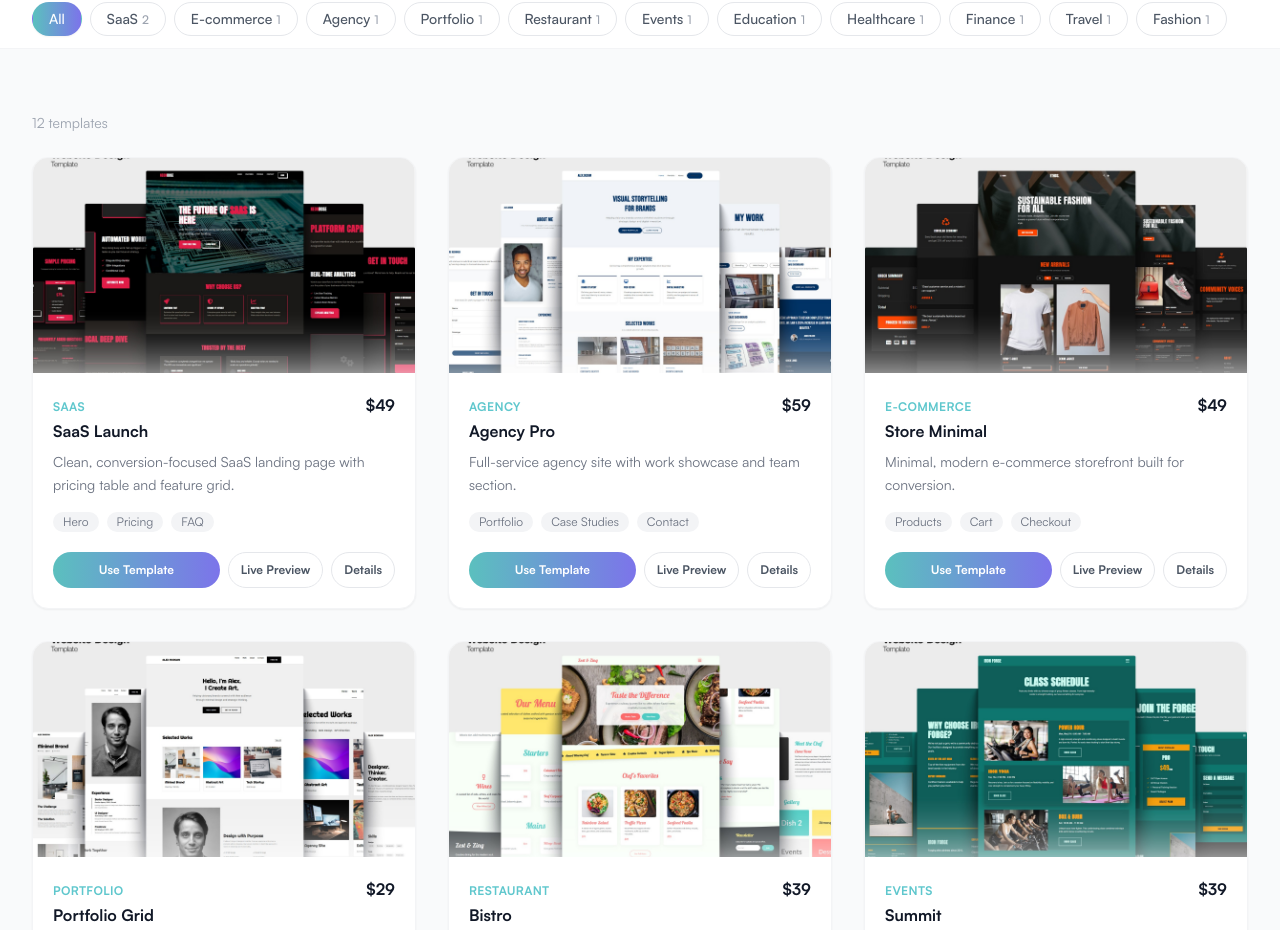
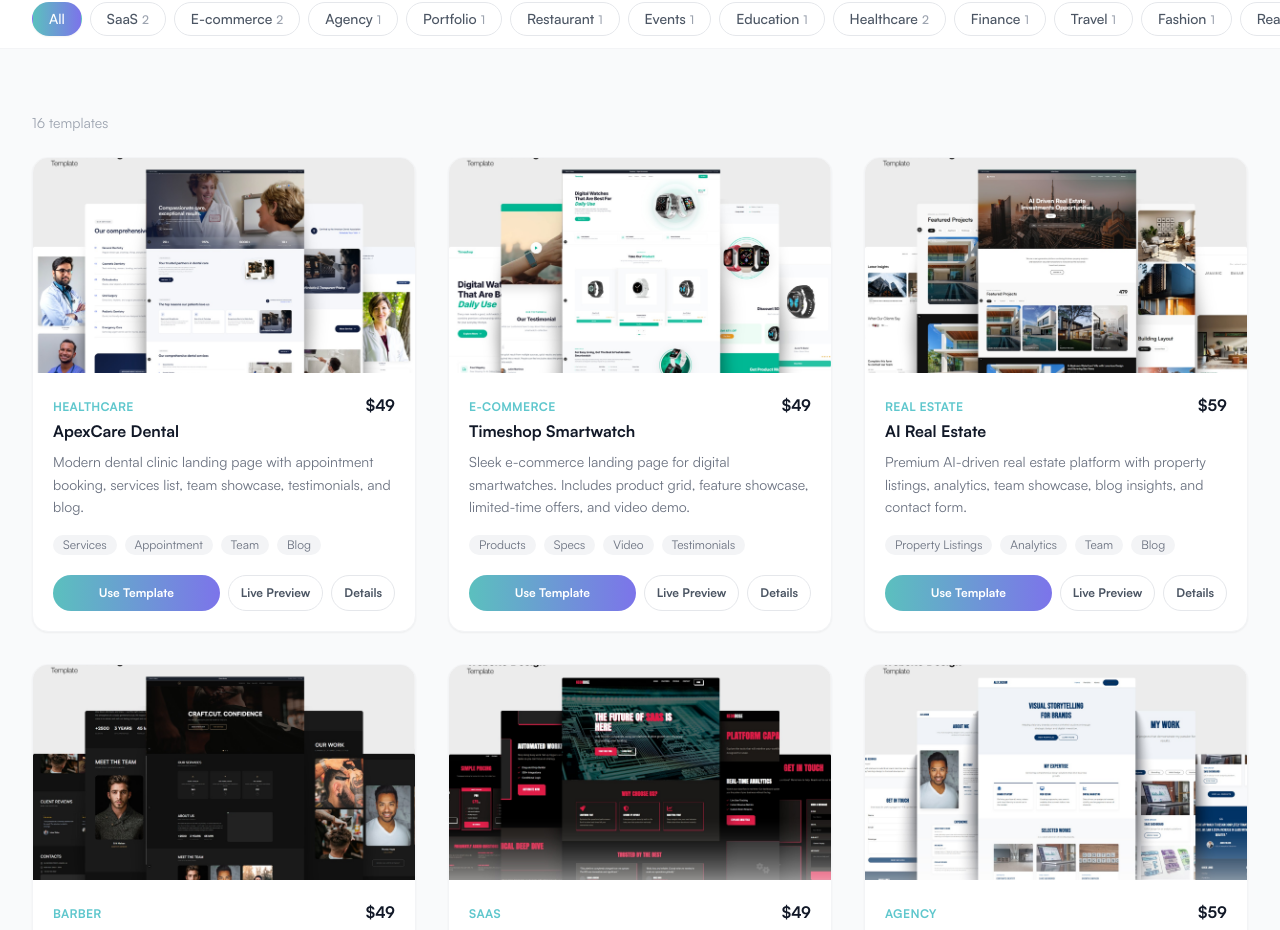
Before and after one commit to Naim3097/NEXOVA, a Next.js app: page /marketplace in a window 1280 px wide. Shown: the part 501-1431 px from the top of the page. Built offline with nearby package versions, Linux system fonts and the light colour scheme; no server answers.

Commit message:
fix: restore 4 missing marketplace templates (apexcare, timeshop, real estate, barber)

```diff
--- a/app/(marketing)/marketplace/[slug]/page.tsx
+++ b/app/(marketing)/marketplace/[slug]/page.tsx
@@ -23,6 +23,123 @@ type Template = {
 };
 
 const TEMPLATES: Template[] = [
+  {
+    slug: 'apexcare-dental',
+    title: 'ApexCare Dental',
+    category: 'Healthcare',
+    price: 49,
+    tags: ['Services', 'Appointment', 'Team', 'Blog'],
+    description:
+      'Modern dental clinic landing page with appointment booking, services list, team showcase, testimonials, and blog. Radiates trust and professionalism.',
+    sections: [
+      'Hero with patient stats and trust signals',
+      'About section with doctor image',
+      'Why Choose Us — reasons grid',
+      'Comprehensive dental services list',
+      'Appointment booking form',
+      'Patient testimonial spotlight',
+      'Team / dental professionals showcase',
+      'Blog tips & insights',
+    ],
+    features: [
+      'Online appointment booking form',
+      'Doctor team profiles',
+      'Patient testimonial section',
+      'Blog preview section',
+      'Newsletter subscription',
+      'Mobile-responsive design',
+    ],
+    pages: ['Home', 'About', 'Services', 'Book Appointment', 'Blog'],
+    demoUrl: 'https://axtratemplates.vercel.app/built_templates/medical_elegant_085c1e61/index.html',
+  },
+  {
+    slug: 'timeshop-smartwatch',
+    title: 'Timeshop Smartwatch',
+    category: 'E-commerce',
+    price: 49,
+    tags: ['Products', 'Specs', 'Video', 'Testimonials'],
+    description:
+      'Sleek e-commerce landing page for digital smartwatches. Includes product grid, feature showcase, limited-time offers, and video demo.',
+    sections: [
+      'Hero with discount badge',
+      'Feature strip (shipping, support, payment)',
+      'Product grid (6 products)',
+      'Smartwatch specs showcase',
+      'Best products selection',
+      'Limited time offer section',
+      'Product demo video',
+      'Customer testimonials',
+    ],
+    features: [
+      'Product grid with ratings and reviews',
+      'Specs comparison table',
+      'Limited-time offer countdown',
+      'Video demo embed',
+      'Customer testimonials',
+      'Mobile-responsive design',
+    ],
+    pages: ['Home', 'Products', 'Product Detail', 'Contact'],
+    demoUrl: 'https://axtratemplates.vercel.app/built_templates/ecommerce_bold_3c3ea951/index.html',
+  },
+  {
+    slug: 'ai-real-estate',
+    title: 'AI Real Estate',
+    category: 'Real Estate',
+    price: 59,
+    tags: ['Property Listings', 'Analytics', 'Team', 'Blog'],
+    description:
+      'Premium AI-driven real estate investment platform with property listings, analytics, team showcase, blog insights, and contact form.',
+    sections: [
+      'Hero with search bar and filters',
+      'Intro / description section',
+      'Featured projects grid (4 properties)',
+      'Property detail showcase',
+      'Property gallery grid',
+      'Leadership team profiles',
+      'Partner logos',
+      'Latest insights / blog',
+      'Client testimonials carousel',
+      'Contact form with property preferences',
+    ],
+    features: [
+      'Property search with filters (Buy/Rent/Invest)',
+      'Featured property cards with details',
+      'Property detail with specs and gallery',
+      'Leadership team with bios',
+      'Blog / insights section',
+      'Contact form with budget range selector',
+    ],
+    pages: ['Home', 'Properties', 'Property Detail', 'Insights', 'Contact'],
+    demoUrl: 'https://axtratemplates.vercel.app/built_templates/realestate_professional_138d1185/index.html',
+  },
+  {
+    slug: 'classic-barber',
+    title: 'Classic Barber',
+    category: 'Barber',
+    price: 49,
+    tags: ['Services', 'Gallery', 'Booking', 'Team'],
+    description:
+      'Premium barbershop template with dark luxurious aesthetic. Features services, team showcase, gallery, reviews, and booking form.',
+    sections: [
+      'Hero slider (3 slides)',
+      'Services with pricing',
+      'About Us with stats',
+      'Meet the Team',
+      'Gallery / Our Work (6 images)',
+      'Client reviews',
+      'Contact + booking form',
+    ],
+    features: [
+      'Multi-slide hero with animations',
+      'Service pricing cards',
+      'Team member profiles',
+      'Work gallery grid',
+      'Client review cards with ratings',
+      'Booking form with service selection',
+    ],
+    pages: ['Single page (scrollable)'],
+    demoUrl: 'https://axtratemplates.vercel.app/built_templates/fitness_bold_fcbe0d96/index.html',
+  },
   {
     slug: 'saas-launch',
     title: 'SaaS Launch',
--- a/components/templates/MarketplaceGrid.tsx
+++ b/components/templates/MarketplaceGrid.tsx
@@ -21,6 +21,8 @@ export const CATEGORIES = [
   'Finance',
   'Travel',
   'Fashion',
+  'Real Estate',
+  'Barber',
 ];
 
 export type Template = {
@@ -34,6 +36,46 @@ export type Template = {
 };
 
 export const TEMPLATES: Template[] = [
+  {
+    slug: 'apexcare-dental',
+    title: 'ApexCare Dental',
+    category: 'Healthcare',
+    price: 49,
+    tags: ['Services', 'Appointment', 'Team', 'Blog'],
+    description:
+      'Modern dental clinic landing page with appointment booking, services list, team showcase, testimonials, and blog.',
+    demoUrl: 'https://axtratemplates.vercel.app/built_templates/medical_elegant_085c1e61/index.html',
+  },
+  {
+    slug: 'timeshop-smartwatch',
+    title: 'Timeshop Smartwatch',
+    category: 'E-commerce',
+    price: 49,
+    tags: ['Products', 'Specs', 'Video', 'Testimonials'],
+    description:
+      'Sleek e-commerce landing page for digital smartwatches. Includes product grid, feature showcase, limited-time offers, and video demo.',
+    demoUrl: 'https://axtratemplates.vercel.app/built_templates/ecommerce_bold_3c3ea951/index.html',
+  },
+  {
+    slug: 'ai-real-estate',
+    title: 'AI Real Estate',
+    category: 'Real Estate',
+    price: 59,
+    tags: ['Property Listings', 'Analytics', 'Team', 'Blog'],
+    description:
+      'Premium AI-driven real estate platform with property listings, analytics, team showcase, blog insights, and contact form.',
+    demoUrl: 'https://axtratemplates.vercel.app/built_templates/realestate_professional_138d1185/index.html',
+  },
+  {
+    slug: 'classic-barber',
+    title: 'Classic Barber',
+    category: 'Barber',
+    price: 49,
+    tags: ['Services', 'Gallery', 'Booking', 'Team'],
+    description:
+      'Premium barbershop template with dark luxurious aesthetic. Features services, team showcase, gallery, reviews, and booking form.',
+    demoUrl: 'https://axtratemplates.vercel.app/built_templates/fitness_bold_fcbe0d96/index.html',
+  },
   {
     slug: 'saas-launch',
     title: 'SaaS Launch',
```
Also changed, not shown: 2 other files (tests, documents, lock files or other folders).
